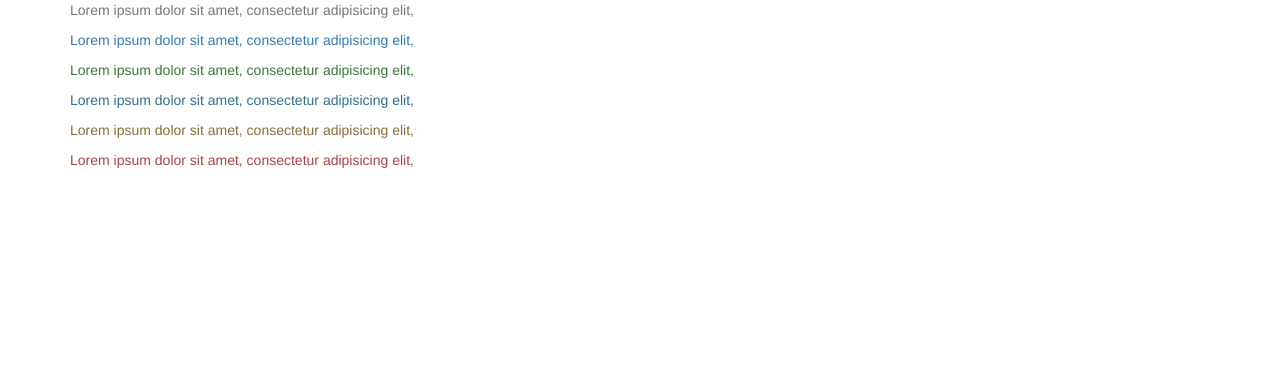
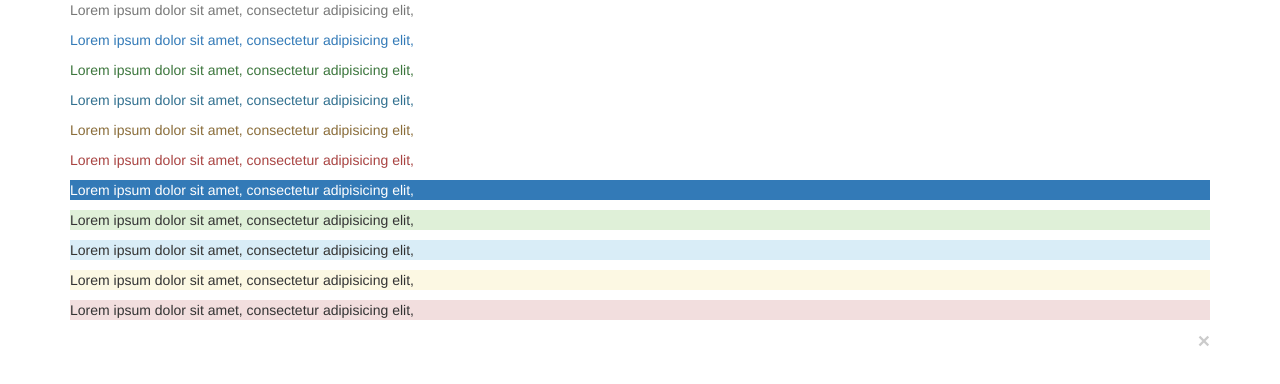
Before and after one commit to zeropy/bootstrap, a plain HTML site: page aid/index.html in a window 1280 px wide. Drawn offline with Linux system fonts and the light colour scheme.

Commit message:
关闭按钮

```diff
--- a/aid/index.html
+++ b/aid/index.html
@@ -17,7 +17,19 @@
         <p class="text-danger">Lorem ipsum dolor sit amet, consectetur adipisicing elit,</p>
       </div>
 
+      <div class="">
+        <!-- 背景色 -->
+        <p class="bg-primary">Lorem ipsum dolor sit amet, consectetur adipisicing elit,</p>
+        <p class="bg-success">Lorem ipsum dolor sit amet, consectetur adipisicing elit,</p>
+        <p class="bg-info">Lorem ipsum dolor sit amet, consectetur adipisicing elit,</p>
+        <p class="bg-warning">Lorem ipsum dolor sit amet, consectetur adipisicing elit,</p>
+        <p class="bg-danger">Lorem ipsum dolor sit amet, consectetur adipisicing elit,</p>
+      </div>
 
+      <div class="">
+        <!-- 关闭按钮 -->
+        <button class="close" type="button" name="button">&times;</button>
+      </div>
     </div>
   </body>
 </html>
```
